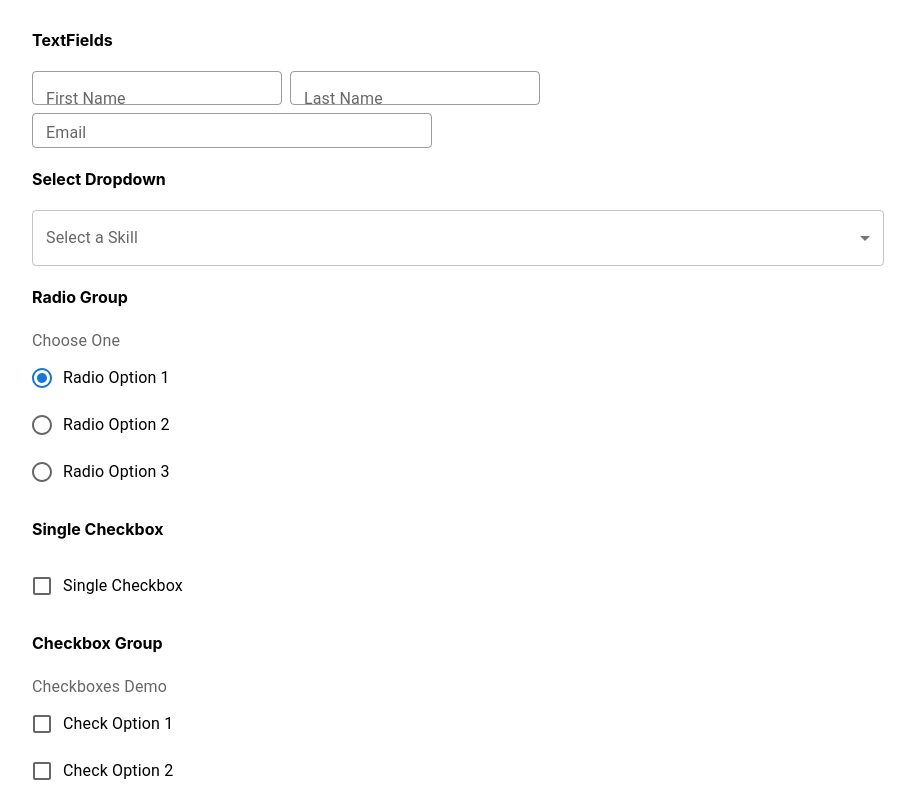
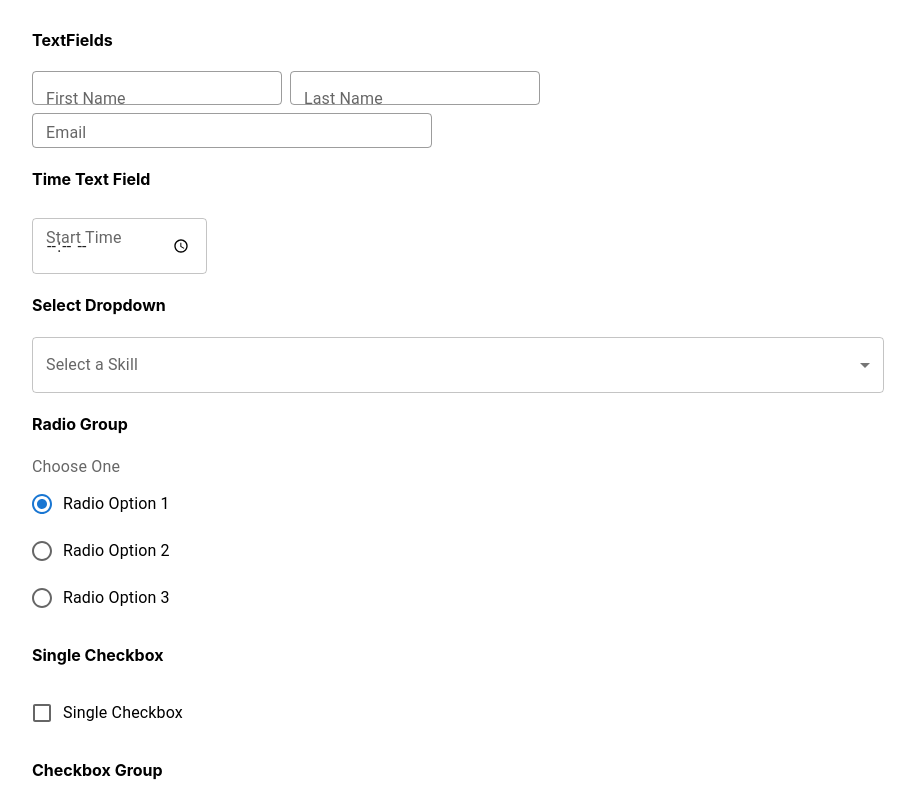
Before and after one commit to scottblanck/formik-demo, a React (Create React App) app: page / in a window 1280 px wide. Shown: the top 800 px of the page, without its empty margins (182-1097 px from the left). Built offline with nearby package versions, Linux system fonts and the light colour scheme.

Commit message:
add time text field

```diff
--- a/src/components/_FormikContainerMUI.jsx
+++ b/src/components/_FormikContainerMUI.jsx
@@ -44,6 +44,7 @@ function FormikContainerMUI() {
     selectDropdown: Yup.string().required('Please make a selection'),
     selectRadio: Yup.string().required('Please select a radio button'),
     checkBoxes: Yup.array(),
+    startTime: Yup.string().required('Format - hh:mm AM/PM'),
     // phone: Yup.number()
     //   .integer()
     //   .typeError("Please enter a valid phone number.")
@@ -59,6 +60,7 @@ function FormikContainerMUI() {
       selectRadio: 'rOption1',
       checkBoxes: [],
       check1: [], // Can just check list length > 0 for a single checkbox
+      startTime: '',
     },
     onSubmit: (values) => {
       console.log('Form submitted.')
@@ -93,6 +95,15 @@ function FormikContainerMUI() {
           name='email'
           label='Email'
           sx={{ width: 400, paddingRight: 1, paddingTop: 1 }}
+          formik={formik}
+        />
+        <h4>Time Text Field</h4>
+        <MuiFormikField
+          field={TextField}
+          name='startTime'
+          label='Start Time'
+          type='time'
+          sx={{ width: 175, paddingRight: 1, paddingTop: 1 }}
           formik={formik}
         />
         <h4>Select Dropdown</h4>
```
